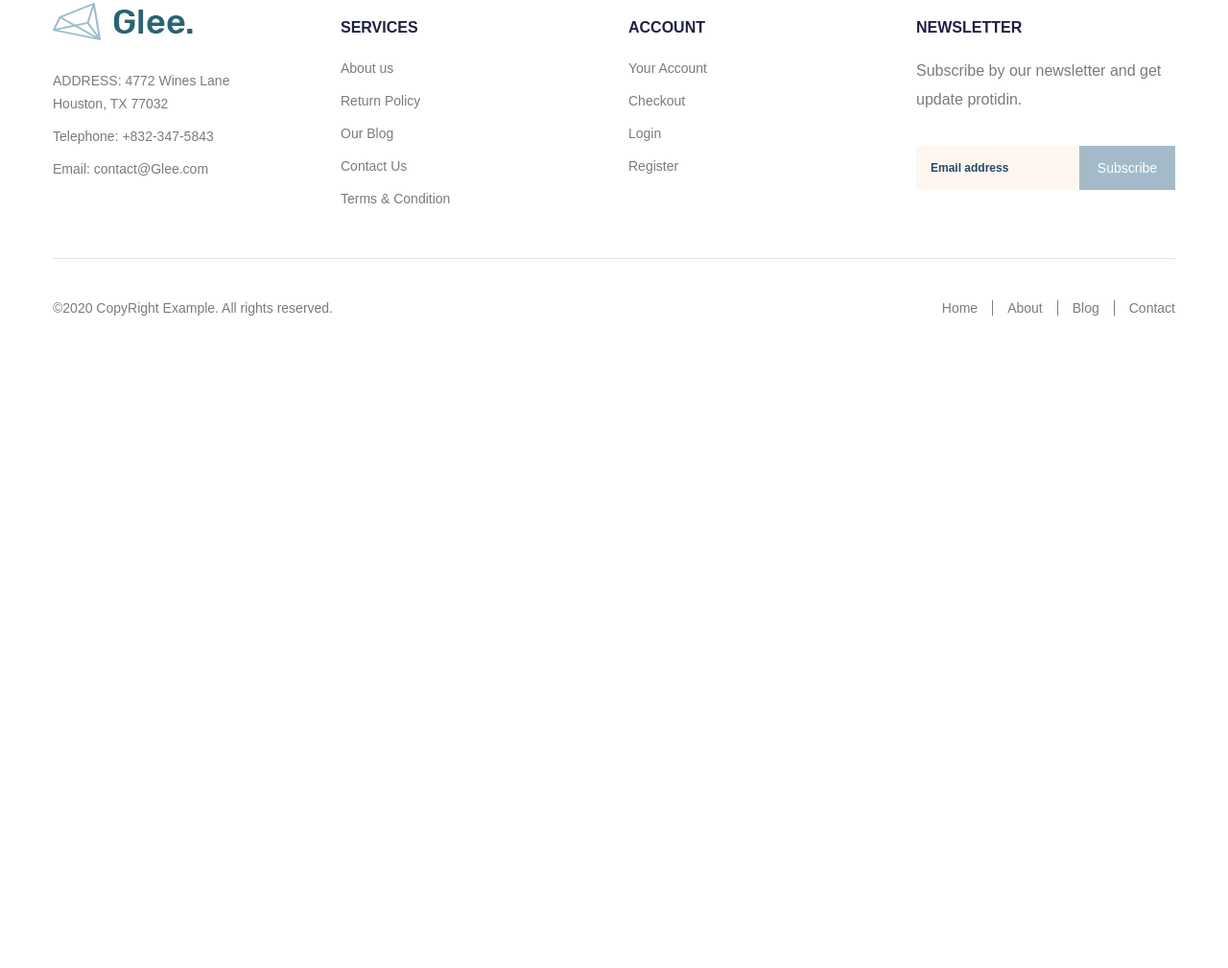
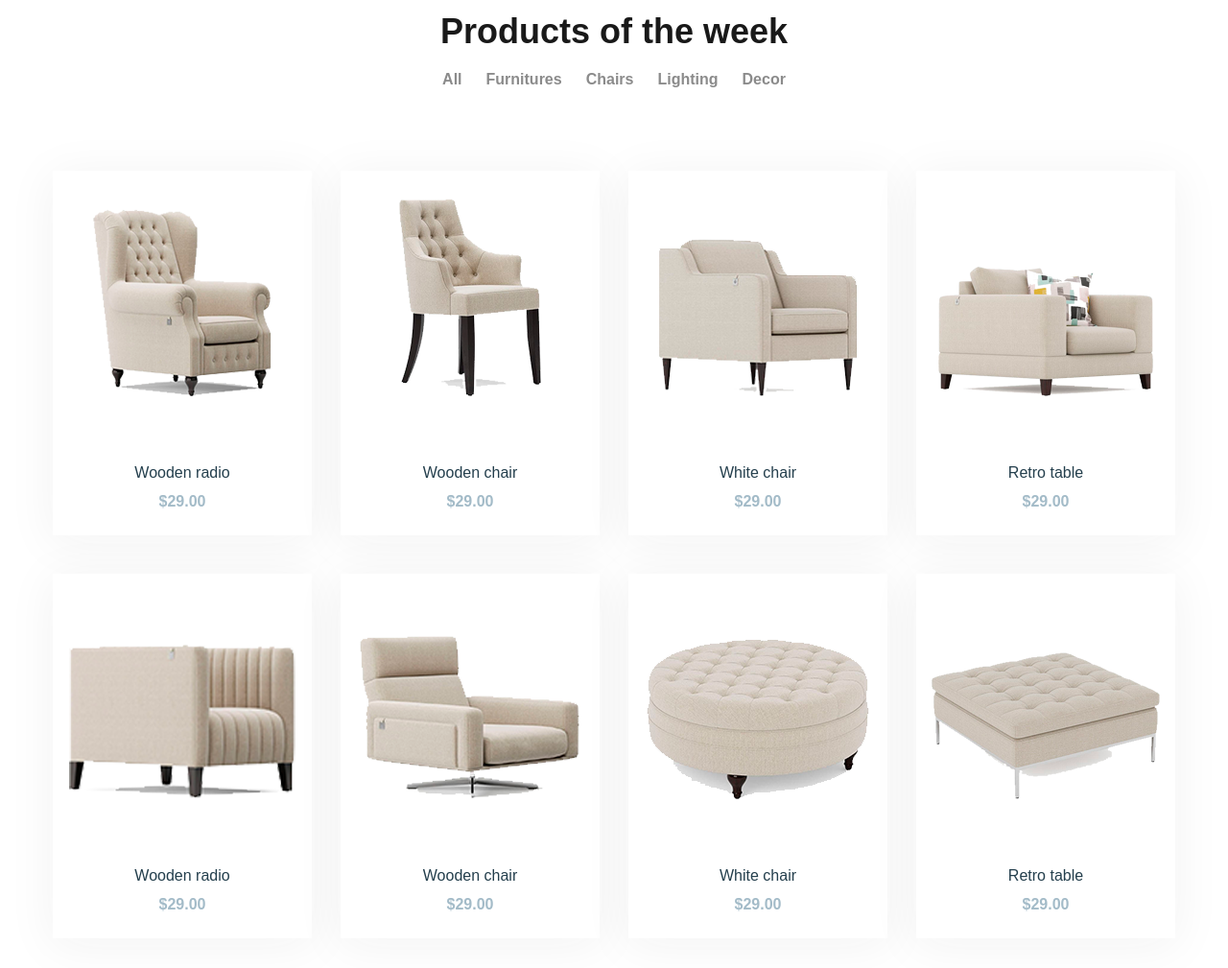
Before and after one commit to Valerii96/glee, a website: page app/index.html in a window 1280 px wide. Shown: the part 1163-2172 px from the top of the page at 96% size. Before the commit the page ends 1535 px from the top, so only its background shows below. Drawn offline with nearby package versions, Linux system fonts and the light colour scheme; files that its build step writes are made by us from their sources; files whose address does not match are found by name.

Commit message:
added section product

```diff
--- a/app/index.html
+++ b/app/index.html
@@ -149,7 +149,95 @@
 				</div>
 			</div>
 		</section>
-
+		<section class="product">
+			<div class="container">
+				<h3 class="section__title">
+					Products of the week
+				</h3>
+				<div class="product__btn-wrapper">
+					<button class="product__btn" type="button">All</button>
+					<button class="product__btn" type="button">Furnitures</button>
+					<button class="product__btn" type="button">Chairs</button>
+					<button class="product__btn" type="button">Lighting </button>
+					<button class="product__btn" type="button">Decor</button>
+				</div>
+				<div class="product__items">
+					<div class="product__item">
+						<img class="product__item-img" src="images/product/product1.png" alt="item">
+						<div class="product__price-inner">
+							<a href=""></a>
+							<a class="product__item-text" href="">
+							Wooden radio
+						</a>
+						<span class="product__item-price" href="">$29.00</span>
+						</div>
+					</div>
+					<div class="product__item">
+						<img class="product__item-img" src="images/product/product2.png" alt="item">
+						<div class="product__price-inner">
+							<a class="product__item-text" href="">
+								Wooden chair
+							</a>
+							<span class="product__item-price">$29.00</span>
+						</div>
+					</div>
+					<div class="product__item">
+						<img class="product__item-img" src="images/product/product3.png" alt="item">
+						<div class="product__price-inner">
+						<a class="product__item-text" href="">
+							White chair
+						</a>
+						<span class="product__item-price">$29.00</span>
+						</div>
+					</div>
+					<div class="product__item">
+						<img class="product__item-img" src="images/product/product4.png" alt="item">
+						<div class="product__price-inner">
+						<a class="product__item-text" href="">
+							Retro table
+						</a>
+						<span class="product__item-price">$29.00</span>
+						</div>
+					</div>
+					<div class="product__item">
+						<img class="product__item-img" src="images/product/product5.png" alt="item">
+						<div class="product__price-inner">
+						<a class="product__item-text" href="">
+							Wooden radio
+						</a>
+						<span class="product__item-price">$29.00</span>
+						</div>
+					</div>
+					<div class="product__item">
+						<img class="product__item-img" src="images/product/product6.png" alt="item">
+						<div class="product__price-inner">
+						<a class="product__item-text" href="">
+							Wooden chair
+						</a>
+						<span class="product__item-price">$29.00</span>
+						</div>
+					</div>
+					<div class="product__item">
+						<img class="product__item-img" src="images/product/product7.png" alt="item">
+						<div class="product__price-inner">
+						<a class="product__item-text" href="">
+							White chair
+						</a>
+						<span class="product__item-price">$29.00</span>
+						</div>
+					</div>
+					<div class="product__item">
+						<img class="product__item-img" src="images/product/product8.png" alt="item">
+						<div class="product__price-inner">
+						<a class="product__item-text" href="">
+							Retro table
+						</a>
+						<span class="product__item-price">$29.00</span>
+						</div>
+					</div>
+				</div>
+			</div>
+		</section>
 
 </main>
 	<footer class="footer">
--- a/app/scss/style.scss
+++ b/app/scss/style.scss
@@ -208,6 +208,67 @@
 }
 
 
+.product{
+	padding: 65px 0 90px;
+	&__btn-wrapper{
+		display: flex;
+		justify-content: center;
+		margin-bottom: 80px;
+		& button + button {
+			margin-left: 25px;
+		}
+	}
+	&__btn{
+		@extend %dmsans-700;
+		border: none;
+		color: #8b8b8b;
+		font-size: 16px;
+		padding: 0;
+		background-color: transparent;
+	}
+	&__items{
+		display: grid;
+		grid-template-columns: repeat(4, 1fr);
+		grid-column-gap: 30px;
+		grid-row-gap: 40px;
+	}
+	&__item-img{
+		margin: auto 0 0;
+	}
+	&__item{
+		background-color: #fff;
+		max-width: 270px;
+		height: 380px;
+		padding: 5px 5px 20px;
+		display: flex;
+		text-align: center;
+		flex-direction: column;
+		align-items: center;
+		justify-content: space-between;
+		box-shadow: 0px 6px 47px 3px rgba(37, 37, 37, 0.05);
+	}
+	&__price-inner{
+		margin-top: 65px;
+	}
+	&__item-text{
+		@extend %dmsans-500;
+		display: block;
+		color: $text-color;
+	}
+	&__item-price{
+		color: #a3bbc8;
+		@extend %dmsans-700;
+	}
+}
+.section__title{
+	@extend %dmsans-700;
+	color: $title-color;
+	font-size: 36px;
+	text-align: center;
+	margin-bottom: 20px;
+}
+
+
 
 
 .footer-top{
```
Also changed, not shown: app/images/product/product1.png (added), app/images/product/product2.png (added), app/images/product/product3.png (added), app/images/product/product4.png (added), app/images/product/product5.png (added), app/images/product/product6.png (added), app/images/product/product7.png (added), app/images/product/product8.png (added).
